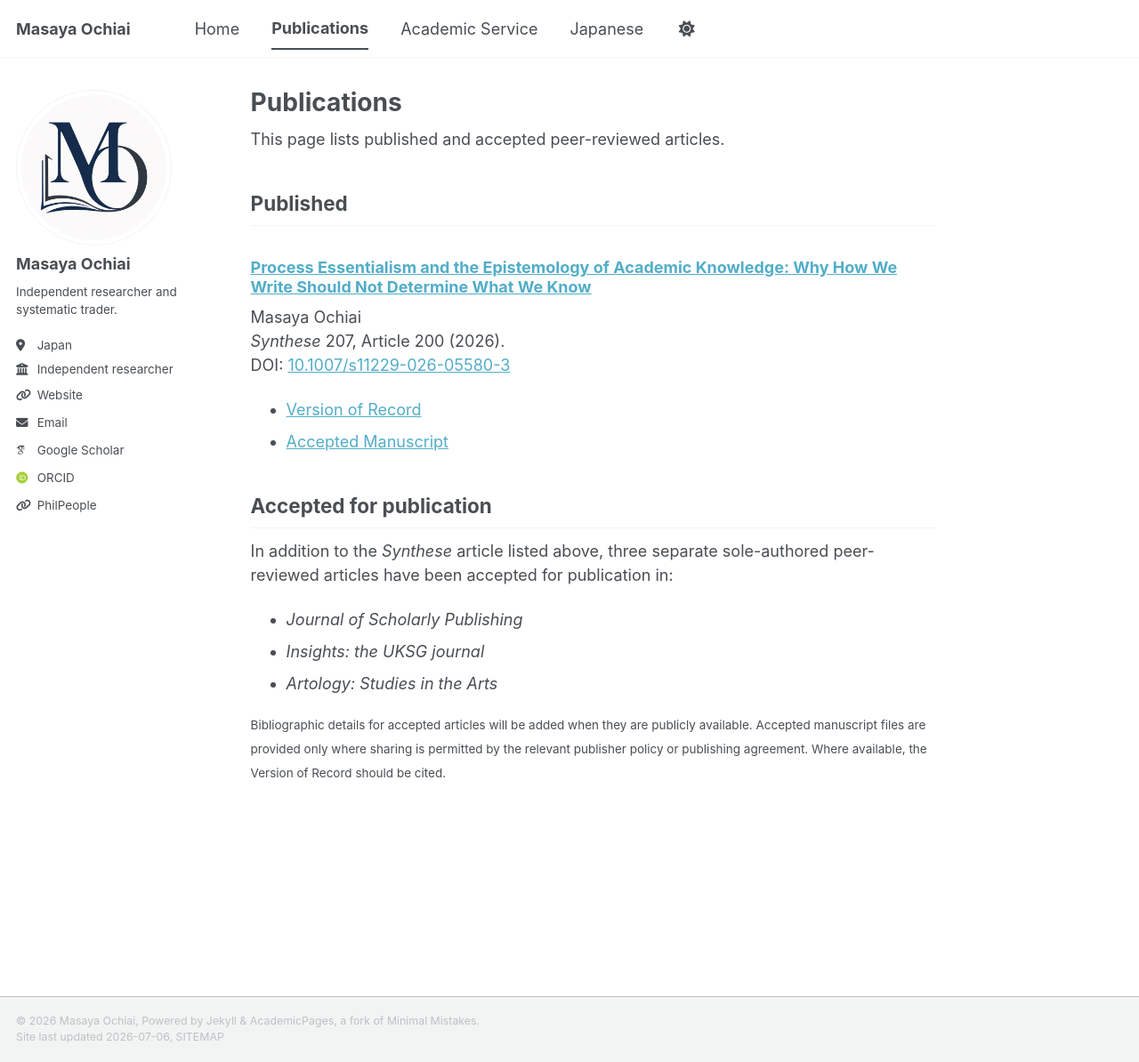
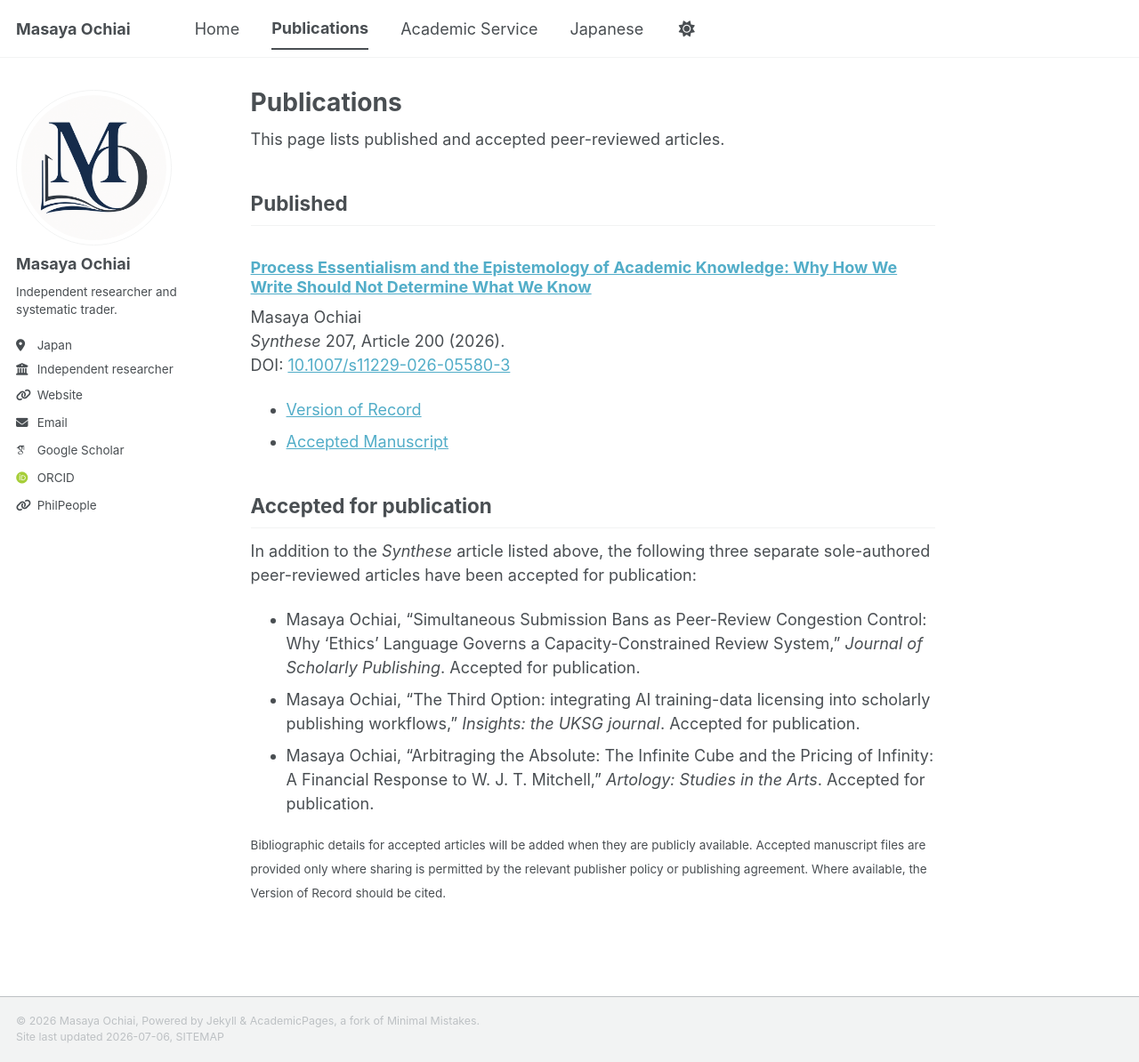
Before and after one commit to masaya-ochiai/masaya-ochiai.github.io, a Jekyll site: the page built from _pages/publications.html, in a window 1280 px wide and 1194 px high. Shown: the whole window at 89% size. Built offline with Jekyll 4.4.1, drawn with Linux system fonts in a browser that asks for light colours; some web fonts are replaced; a script bundle is joined from its source files by our own code; library files that are not in the unit come from our copies.

Commit message:
Update publications.html

```diff
--- a/_pages/publications.html
+++ b/_pages/publications.html
@@ -23,12 +23,18 @@ author_profile: true
 
 <h2>Accepted for publication</h2>
 
-<p>In addition to the <em>Synthese</em> article listed above, three separate sole-authored peer-reviewed articles have been accepted for publication in:</p>
+<p>In addition to the <em>Synthese</em> article listed above, the following three separate sole-authored peer-reviewed articles have been accepted for publication:</p>
 
 <ul>
-  <li><em>Journal of Scholarly Publishing</em></li>
-  <li><em>Insights: the UKSG journal</em></li>
-  <li><em>Artology: Studies in the Arts</em></li>
+  <li>
+    Masaya Ochiai, “Simultaneous Submission Bans as Peer-Review Congestion Control: Why ‘Ethics’ Language Governs a Capacity-Constrained Review System,” <em>Journal of Scholarly Publishing</em>. Accepted for publication.
+  </li>
+  <li>
+    Masaya Ochiai, “The Third Option: integrating AI training-data licensing into scholarly publishing workflows,” <em>Insights: the UKSG journal</em>. Accepted for publication.
+  </li>
+  <li>
+    Masaya Ochiai, “Arbitraging the Absolute: The Infinite Cube and the Pricing of Infinity: A Financial Response to W. J. T. Mitchell,” <em>Artology: Studies in the Arts</em>. Accepted for publication.
+  </li>
 </ul>
 
 <p><small>
```
